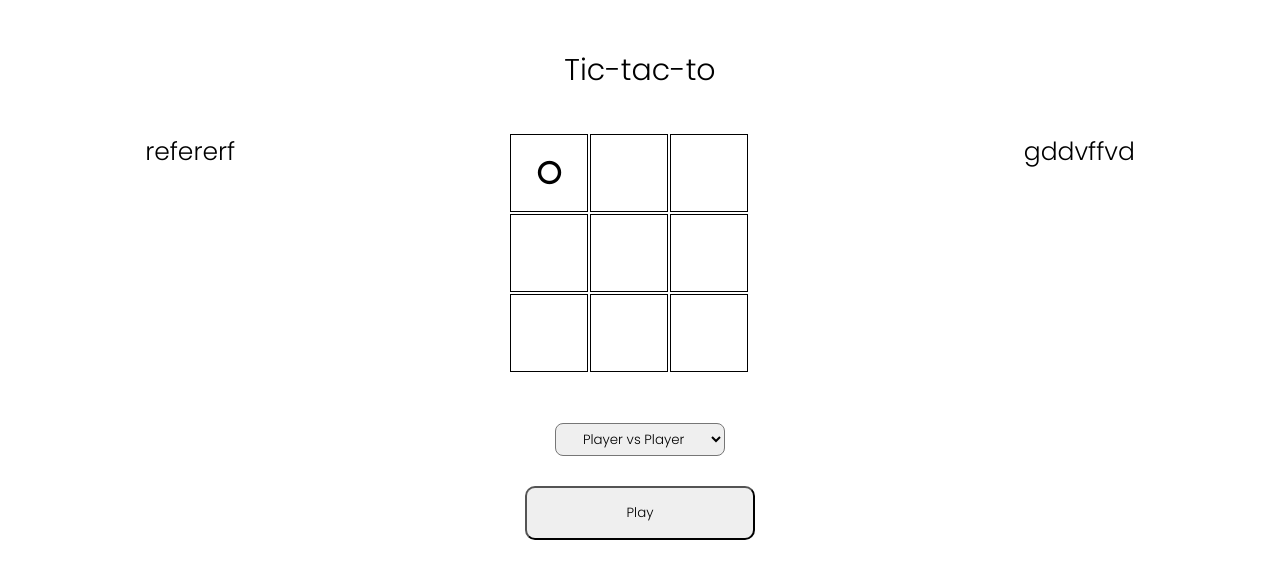
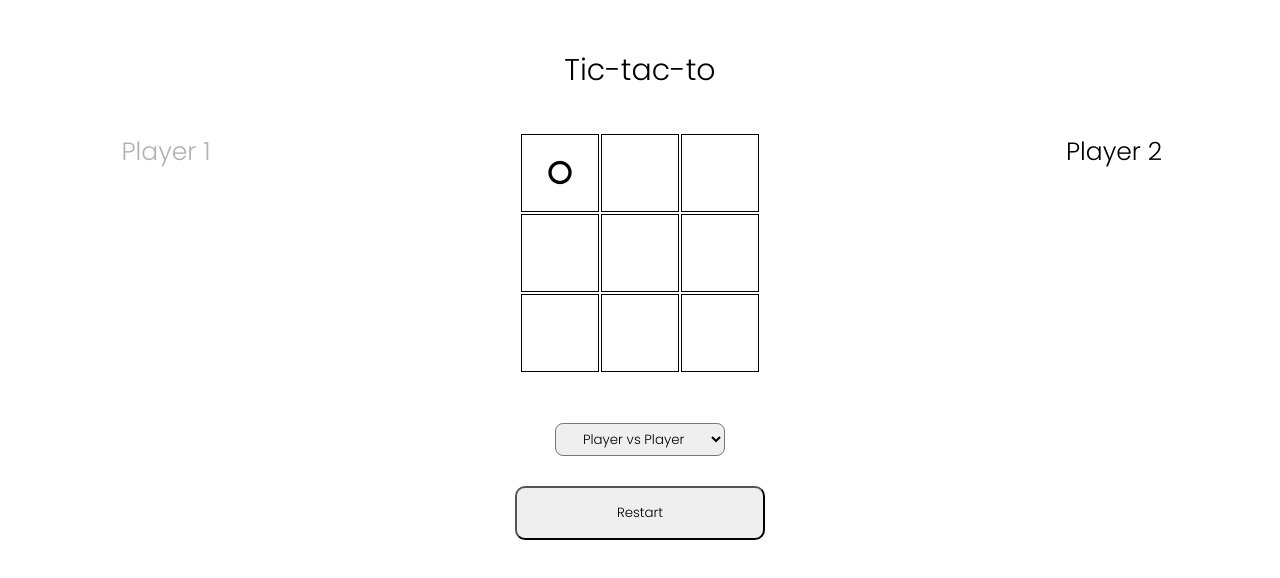
Before and after one commit to k-cp/tic-tac-to, a plain HTML site: page index.html in a window 1280 px wide. Both pictures are taken after a click on the element 549 px from the left and 173 px from the top of the page. Drawn offline with nearby package versions, Linux system fonts and the light colour scheme.

Commit message:
Sort code inside module and add features

```diff
--- a/css.scss
+++ b/css.scss
@@ -9,21 +9,22 @@ header {
 }
 
 #main {
-    display: grid;
-    grid-template-columns: auto  auto auto;
-
+    display: flex;
+    flex-direction: row;
     .right, .left {
         text-align: center;
         font-size: 25px;
+        flex: 1;
     }
 
     .notPlaying {
-        opacity: 0.5;
+        opacity: 0.3;
     }
 }
 
 .container {
     display: grid;
+    flex: 2;
     grid-template: repeat(3, 80px) / repeat(3, 80px);
     justify-content: center;
     height: 240px;
@@ -51,7 +52,7 @@ i {
         align-items: center;
         gap: 30px;
     }
-    input {
+    .restartBtn {
         padding: 15px 100px;
         border-radius: 10px;
     }
--- a/index.html
+++ b/index.html
@@ -23,7 +23,7 @@
                 <option value="pvp">Player vs Player</option>
                 <option value="pve">Player vs AI</option>
             </select>
-            <input type="submit" value="Play" onclick="getMode()"></input>
+            <button class="restartBtn">Restart</button>
         </form>
     </div>
 
--- a/javascript.js
+++ b/javascript.js
@@ -1,31 +1,109 @@
 //まずはゲームボード
 
-const gameBoard = {
-    gameboard : new Array(9)
-}
+
+
+const gameBoard = (() => {
+    board = new Array(9);
+
+    const createBoard = () => {
+        const container = document.querySelector('.container');
+        for (let i = 0; i < 9; i++) {
+            let block = document.createElement('div');
+            block.classList.add('block');
+            block.classList.add(`${i}`);
+            block.textContent = board[i];
+            container.appendChild(block);
+        };
+        const blocks = document.querySelectorAll('.block');
+        blocks.forEach((block) => block.addEventListener('click', addChoice));
+        const button = document.querySelector('.restartBtn');
+        button.addEventListener('click', restart);
+    };
+    const restart = () => {
+        event.preventDefault();
+        const blocks = document.querySelectorAll('.block');
+        blocks.forEach(block => block.innerHTML = '');
+        gameBoard.getMode();
+    }
+
+    const left = document.querySelector('.left');
+    const right = document.querySelector('.right');
+    const playPvP = () => {
+        left.textContent = 'Player 1';
+        right.textContent = 'Player 2';
+        if (!right.classList.contains('notPlaying')) {
+            left.classList.remove('notPlaying');
+            right.classList.add('notPlaying');
+        }
+        console.log('pvp');
+    }
+
+    const playPvE = () =>{
+        left.textContent = 'Player 1';
+        right.textContent = 'AI';
+        if (!right.classList.contains('notPlaying')) {
+            left.classList.remove('notPlaying');
+            right.classList.add('notPlaying');
+        }
+        console.log('pve')
+    }
+
+    const getMode =  () => {
+        const option = document.getElementById('mode');
+        const playerOption = option.value;
+
+        if (playerOption === 'pvp') {
+            playPvP()
+        }
+        else {
+            playPvE()
+        }
+    };
+
+    const addChoice = (event) => {
+        const board = document.querySelector('.container');
+        const left = document.querySelector('.left');
+        const right = document.querySelector('.right');
+        const classString = event.currentTarget.getAttribute('class').split(' ')
+        if (!board.classList.contains('playing')) {
+            board.classList.toggle('playing');
+            gameBoard.getMode();
+        };
+        if (event.currentTarget.innerHTML === '') {
+            if (left.classList.contains('notPlaying')) {
+                const cross = document.createElement('i');
+                cross.className = 'bx bx-x';
+                event.currentTarget.appendChild(cross);
+                right.classList.toggle('notPlaying');
+                left.classList.toggle('notPlaying');
+                board[classString[1]] = 'X';
+            }
+            else {
+                const circle = document.createElement('i');
+                circle.className = 'bx bx-radio-circle';
+                event.currentTarget.appendChild(circle);
+                right.classList.toggle('notPlaying');
+                left.classList.toggle('notPlaying');
+                board[classString[1]] = '0';
+            }
+        }
+        //check if win
+    }
+
+    const checkWin = () => {
+
+    }
+
+    return {createBoard, restart, getMode, addChoice}
+})();
 
 //次はプレイヤー
 
-const Player = name => {
-    const sayName = () => console.log(name);
+const Player = sign => {
+    let _sign = sign
+    const sayName = () => _sign;
+
     return {name}
 }
 
-function addChoice() {
-    if (this.innerHTML === '') {
-        const circle = document.createElement('i');
-        circle.className = 'bx bx-radio-circle';
-        this.appendChild(circle);
-    }
-}
-
-const container = document.querySelector('.container');
-for (let i = 0; i < 9; i++) {
-    let block = document.createElement('div');
-    block.classList.add('block');
-    block.textContent = gameBoard.gameboard[i];
-    container.appendChild(block);
-};
-
-const blocks = document.querySelectorAll('.block');
-blocks.forEach((block) => block.addEventListener('click', addChoice))
+gameBoard.createBoard();
```
Also changed, not shown: css.css, 1 other file.
